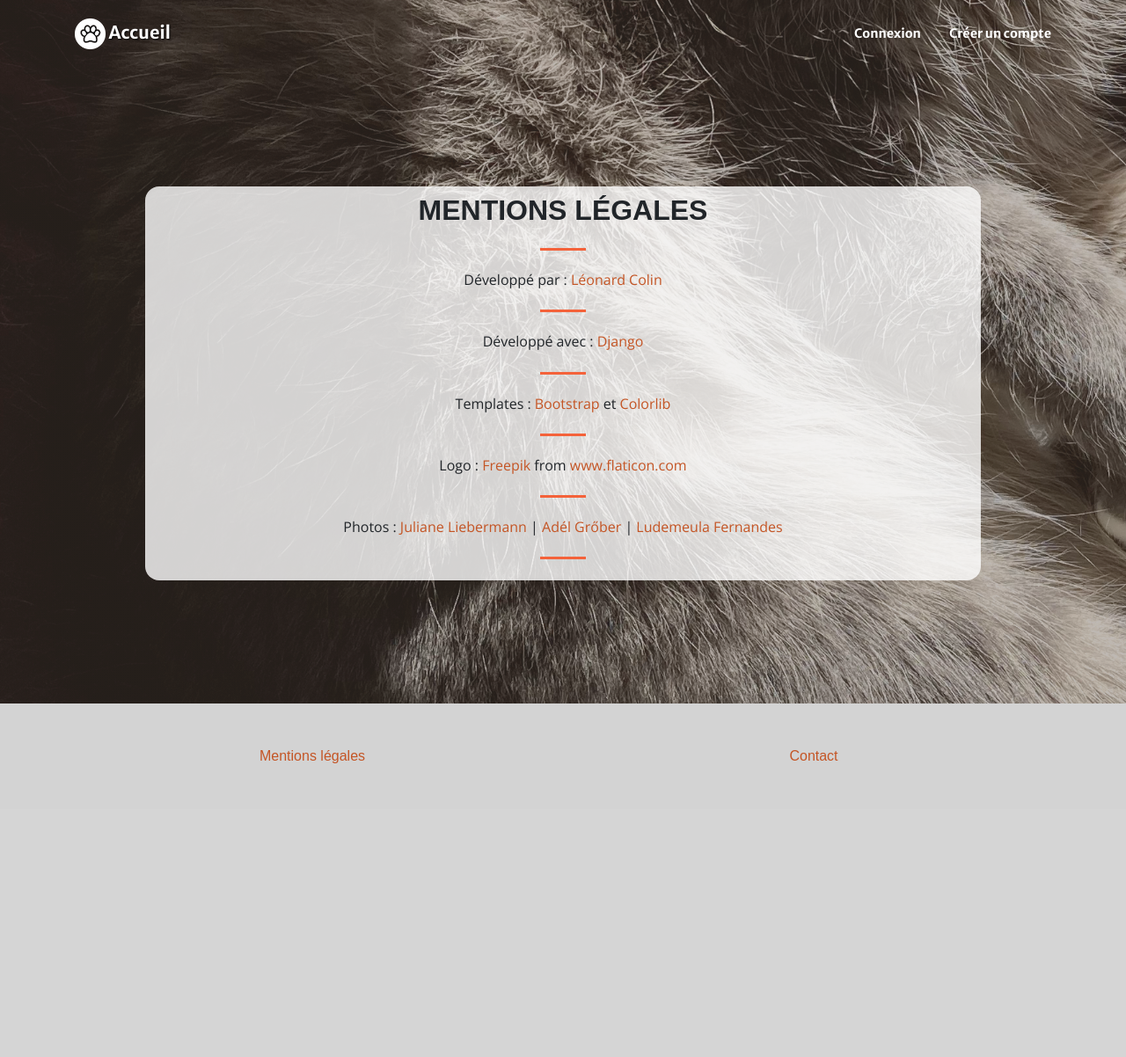
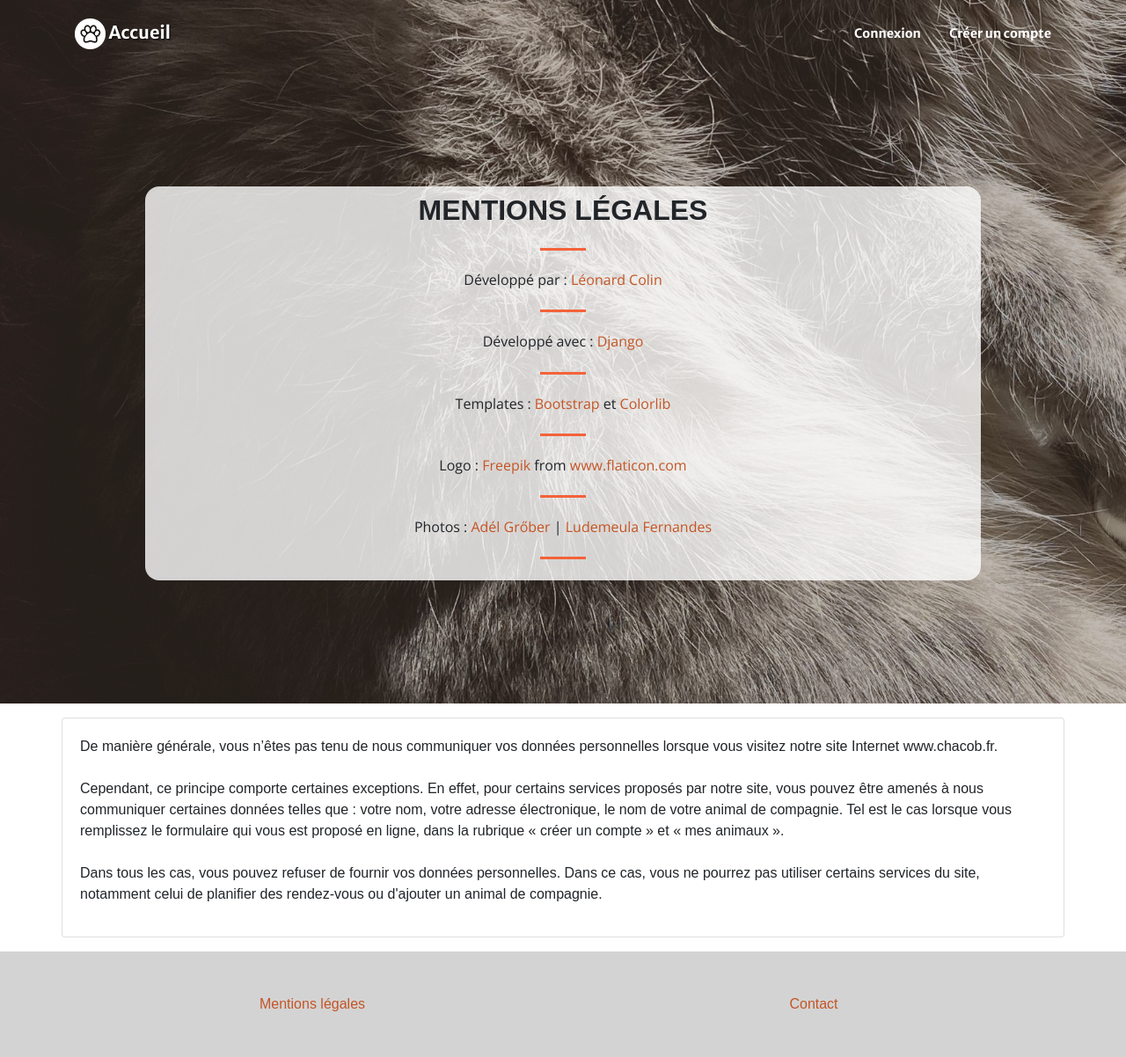
Before and after one commit to K4marade/project13-Chacob, a Django app: page /legal/ in a window 1280 px wide. Shown: the whole page at 88% size. Before the commit the page ends 868 px from the top, so only its background shows below. Run offline with Django 3.2, Linux system fonts and the light colour scheme; some libraries are stand-ins or nearby versions; some web fonts are replaced.

Commit message:
Update legals

```diff
--- a/home/templates/legal.html
+++ b/home/templates/legal.html
@@ -24,35 +24,27 @@
                     <hr class="divider my-4">
                     <h6>Logo : <a href="https://www.freepik.com" title="Freepik">Freepik</a> from <a href="https://www.flaticon.com/" title="Flaticon">www.flaticon.com</a></h6>
                     <hr class="divider my-4">
-{#                    <h6>Icônes : <a href="https://thenounproject.com/term/carrot/29691/" target="_blank">The Noun Project</a></h6>#}
-{#                    <hr class="divider my-4">#}
                     <h6>Photos :
-                        <a href="https://unsplash.com/@jule_42?utm_source=unsplash&utm_medium=referral&utm_content=creditCopyText"
-                           target="_blank">Juliane Liebermann</a> |
                         <a href="https://unsplash.com/@ninszi?utm_source=unsplash&utm_medium=referral&utm_content=creditCopyText"
                         target="_blank">Adél Grőber</a> |
                         <a href="https://unsplash.com/@ludemeula?utm_source=unsplash&utm_medium=referral&utm_content=creditCopyText"
                         target="_blank">Ludemeula Fernandes</a>
                     </h6>
                     <hr class="divider my-4">
-{#                    <h6>Données alimentaires : <a href="https://fr.openfoodfacts.org/" target="_blank">OpenFoodFacts</a></h6>#}
-{#                    <hr class="divider my-4">#}
-{#                    <h6>Site hébergé par : <a href="https://www.heroku.com/" target="_blank">Heroku</a></h6>#}
-{#                    <hr class="divider my-4">#}
                 </div>
             </div>
         </div>
     </header>
 
-{#    <section class="body-section">#}
-{#        <div class="container card card-body">#}
-{#            <p>#}
-{#                De manière générale, vous n’êtes pas tenu de nous communiquer vos données personnelles lorsque vous visitez notre site Internet www.chacob.fr.#}
-{#                <br><br>#}
-{#                Cependant, ce principe comporte certaines exceptions. En effet, pour certains services proposés par notre site, vous pouvez être amenés à nous communiquer certaines données telles que : votre nom,  votre adresse électronique, le nom de votre animal de compagnie. Tel est le cas lorsque vous remplissez le formulaire qui vous est proposé en ligne, dans la rubrique « créer un compte » et « mes animaux ».#}
-{#                <br><br>#}
-{#                Dans tous les cas, vous pouvez refuser de fournir vos données personnelles. Dans ce cas, vous ne pourrez pas utiliser certains services du site, notamment celui de planifier des rendez-vous ou d'ajouter un animal de compagnie.#}
-{#            </p>#}
-{#        </div>#}
-{#    </section>#}
+    <section class="body-section">
+        <div class="container my-3 card card-body">
+            <p>
+                De manière générale, vous n’êtes pas tenu de nous communiquer vos données personnelles lorsque vous visitez notre site Internet www.chacob.fr.
+                <br><br>
+                Cependant, ce principe comporte certaines exceptions. En effet, pour certains services proposés par notre site, vous pouvez être amenés à nous communiquer certaines données telles que : votre nom,  votre adresse électronique, le nom de votre animal de compagnie. Tel est le cas lorsque vous remplissez le formulaire qui vous est proposé en ligne, dans la rubrique « créer un compte » et « mes animaux ».
+                <br><br>
+                Dans tous les cas, vous pouvez refuser de fournir vos données personnelles. Dans ce cas, vous ne pourrez pas utiliser certains services du site, notamment celui de planifier des rendez-vous ou d'ajouter un animal de compagnie.
+            </p>
+        </div>
+    </section>
 {% endblock %}
```
